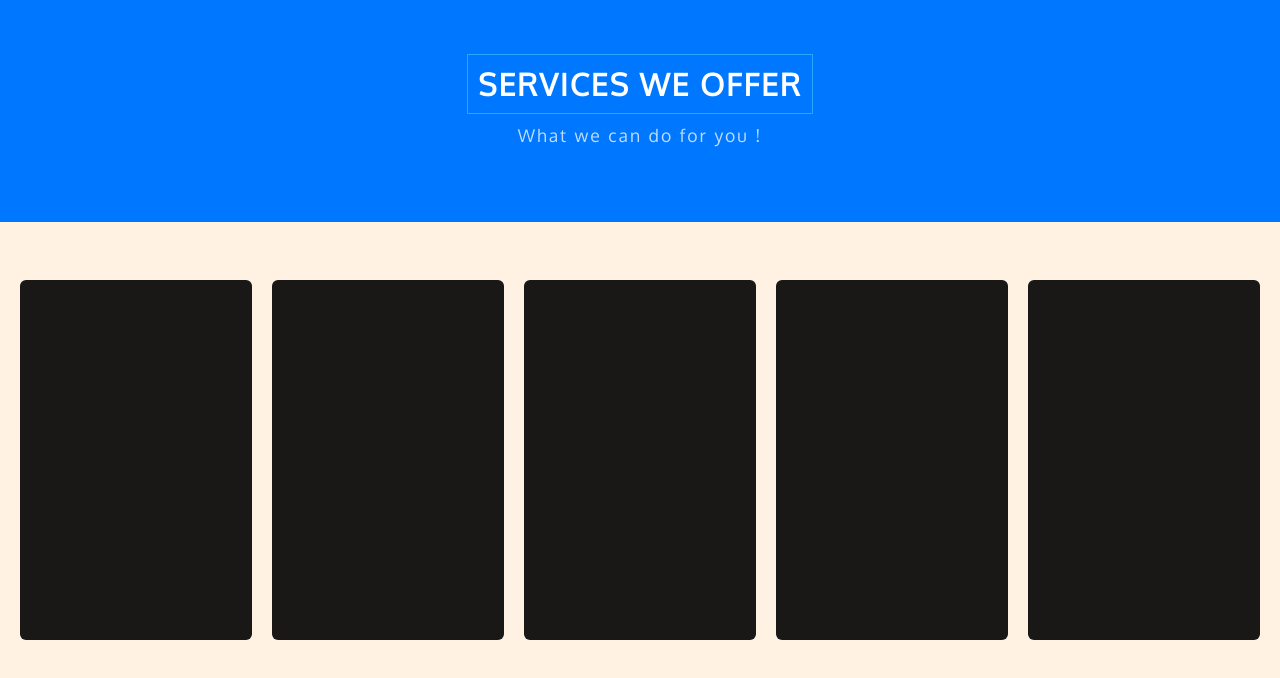
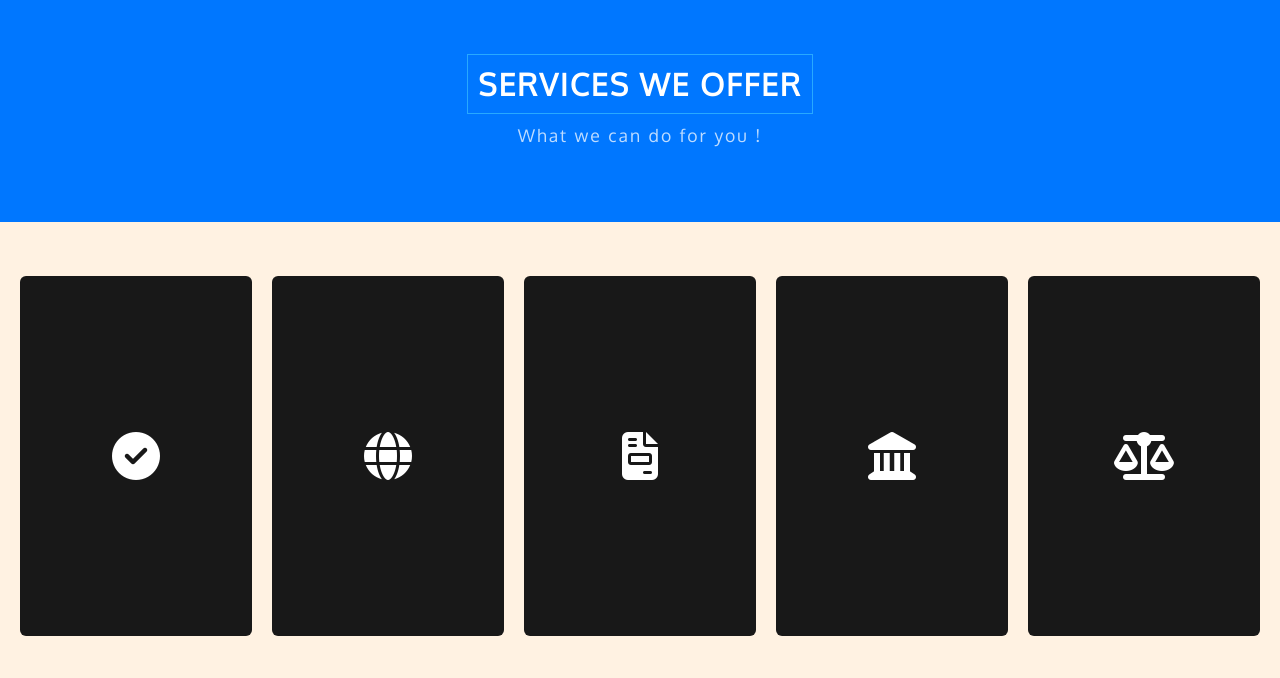
Before and after one commit to taha2218/CA, a plain HTML site: page index.html in a window 1280 px wide. Shown: the part 2102-2780 px from the top of the page. Drawn offline with Linux system fonts and the light colour scheme.

Commit message:
Added Icons to Card!

```diff
--- a/css/main.scss
+++ b/css/main.scss
@@ -261,7 +261,7 @@ nav{
     }
 
     & .below{
-        height: 59.5vh;
+        height: 58.5vh;
         display: flex;
         justify-content: center;
         align-items: center;
@@ -275,20 +275,28 @@ nav{
         align-items: center;
 
         & .serv-card{
-            background-color: rgb(26, 23, 23);
+            background-color: rgb(24, 24, 24);
             //width: 300px;
             border-radius: 6px;
             margin:10px;
             color: white;
+            transition: all 0.6s;
+            display: flex;
+            justify-content: center;
+            align-items: center;
+            flex-wrap: wrap;
+            flex-direction: column;
         }
 
         & .glider-track{
             height: 380px;
 
         }
-
-        & .glider-slide{
-
+        & .glider-slide:hover{
+            transform: scale(1.05);
+        }
+        & i{
+            font-size: 3rem;
         }
     }
 
--- a/index.html
+++ b/index.html
@@ -38,7 +38,7 @@
     </div>
     <div class="buffer">
 
-        <div class="card one"><i class='fas fa-users'></i></div>
+        <div class="card one"><i class='fas fa-user-friends'></i></div>
         <div class="card two"><i class='fas fa-bus-alt'></i></div>
         <div class="card three"><i class='fas fa-file-alt'></i></div>
         <div class="card four"><i class='fas fa-user-alt'></i></div>
@@ -51,18 +51,17 @@
         </div>
         <div class="below">
             <div class="glider">
-                <div class="serv-card"></div>
-                <div class="serv-card"></div>
-                <div class="serv-card"></div>
-                <div class="serv-card"></div>
-                <div class="serv-card"></div>
-                <div class="serv-card"></div>
-                <div class="serv-card"></div>
-                <div class="serv-card"></div>
-                <div class="serv-card"></div>
-                <div class="serv-card"></div>
-                <div class="serv-card"></div>
-                <div class="serv-card"></div>
+                <div class="serv-card"><i class='fas fa-check-circle'></i></div>
+                <div class="serv-card"><i class='fas fa-globe'></i></div>
+                <div class="serv-card"><i class='fas fa-file-invoice'></i></div>
+                <div class="serv-card"><i class='fas fa-landmark'></i></div>
+                <div class="serv-card"><i class='fas fa-balance-scale'></i></div>
+                <div class="serv-card"><i class='fas fa-user-shield'></i></div>
+                <div class="serv-card"><i class='fas fa-chart-bar'></i></div>
+                <div class="serv-card"><i class='fas fa-handshake'></i></div>
+                <div class="serv-card"><i class='fas fa-users'></i></div>
+                <div class="serv-card"><i class='fas fa-laptop'></i></div>
+                <div class="serv-card"><i class='fas fa-user-graduate'></i></div>
             </div>
         </div>
     </div>
```
Also changed, not shown: css/main.css, 1 other file.
